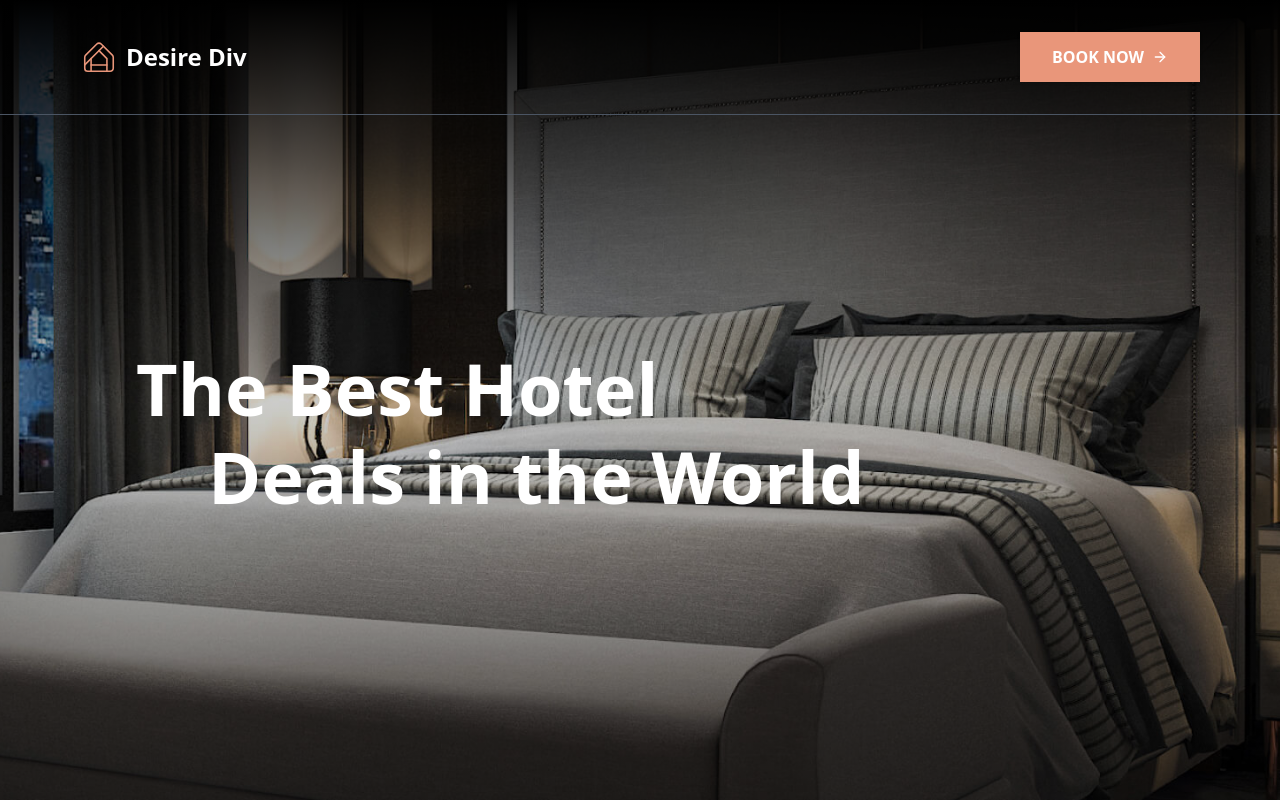
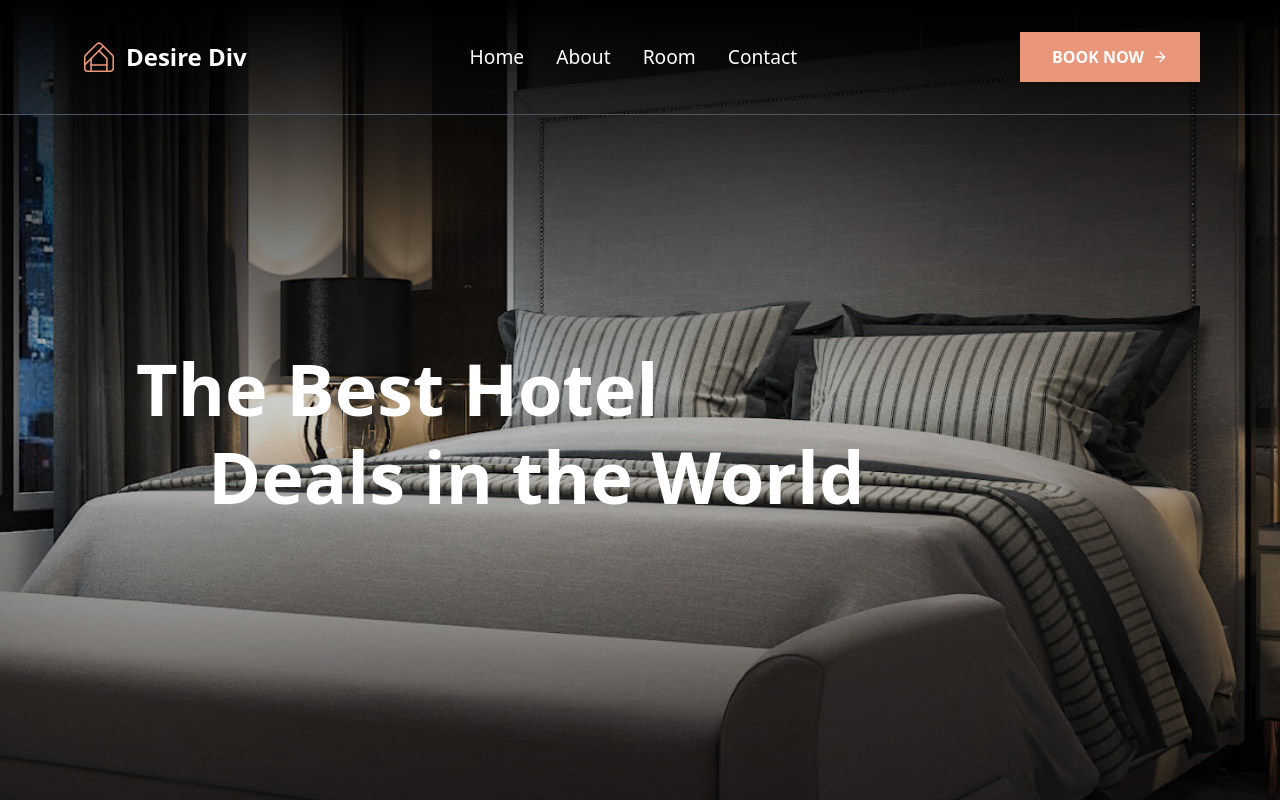
Before and after one commit to muskanm1111/Hostily, a Next.js app: page / in a window 1280 px wide. Shown: the top 800 px of the page. Built offline with nearby package versions, Linux system fonts and the light colour scheme.

Commit message:
Add label rendering to NavItem component

```diff
--- a/src/components/header.jsx
+++ b/src/components/header.jsx
@@ -117,7 +117,7 @@ function NavItem({ href, label, simple = false, mobile = false, setShow, scrolle
          ${mobile ? "text-2xl" : ""}
        `}
     >
-
+      {label}
     </Link>
   );
 }
```
